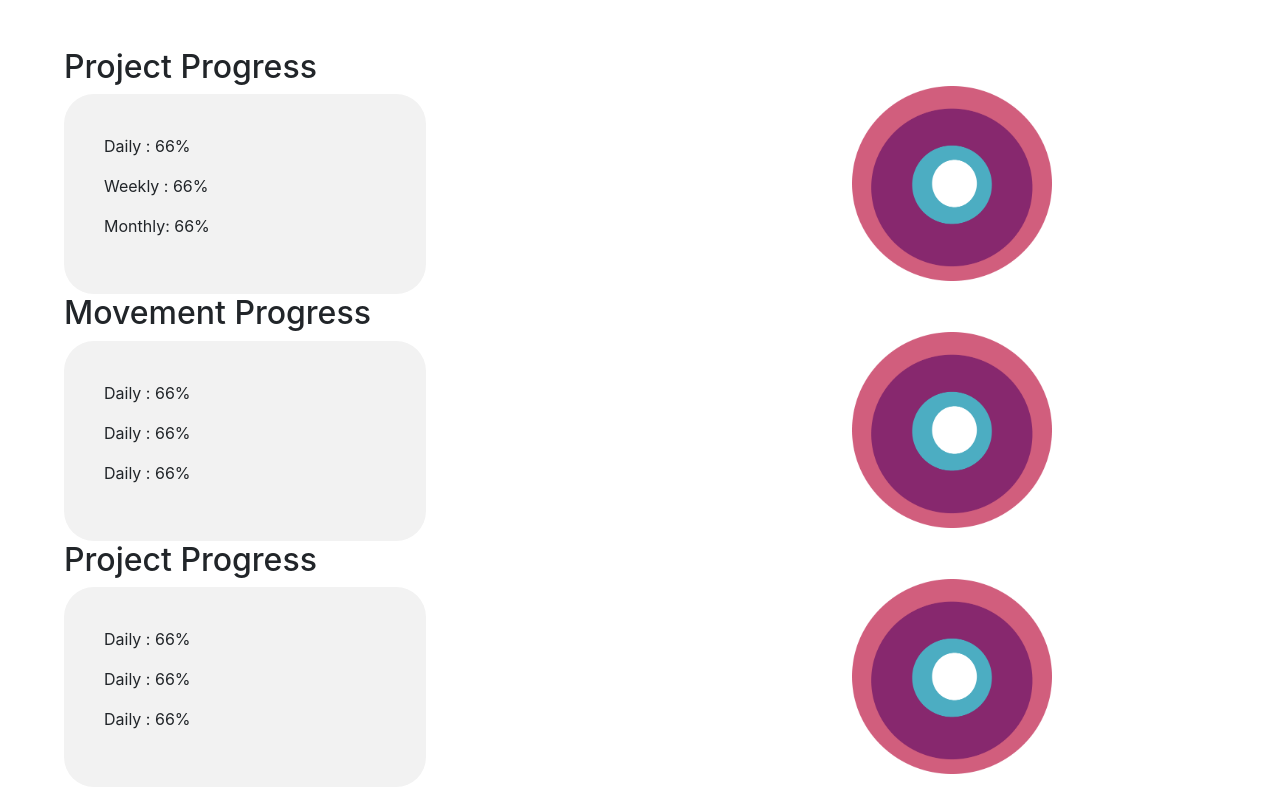
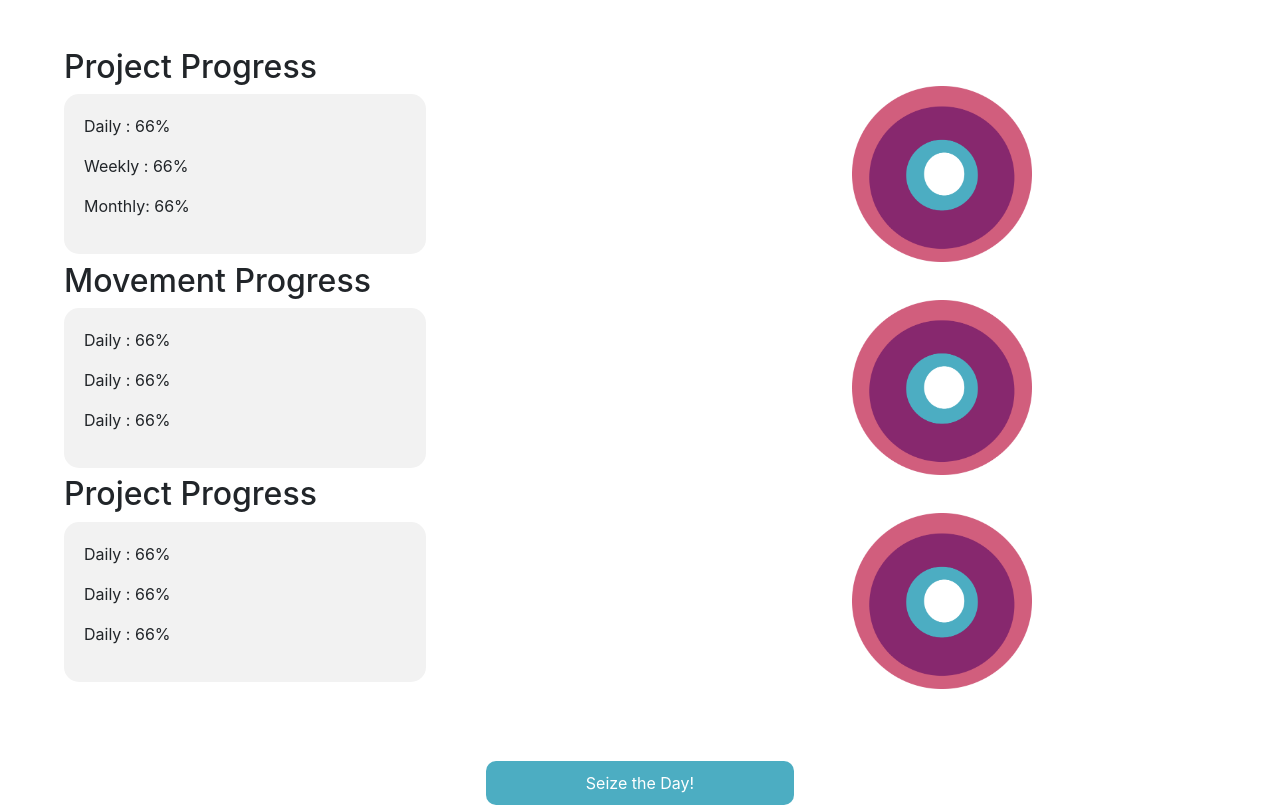
Before and after one commit to nilakande/Web-App, a plain HTML site: page summary.html in a window 1280 px wide. Shown: the part 440-1248 px from the top of the page. Drawn offline with nearby package versions, Linux system fonts and the light colour scheme.

Commit message:
chnages done

```diff
--- a/style.css
+++ b/style.css
@@ -564,9 +564,9 @@ font-size:13px;
 }
 .text7 {
     background: #F2F2F2;
-    padding: 40px;
+    padding: 20px;
     width: 362px;
-    border-radius: 30px;
+    border-radius: 15px;
 }
 .pagebtn7{
     color: #fff;
--- a/summary.html
+++ b/summary.html
@@ -114,7 +114,7 @@
           </div>
         </div>
         <div class="col-md-2">
-          <img  src="./image/Group 33001.png" class="cta-logo hide-on-desktop" style="width: 200px;  margin-top: 38px;">
+          <img  src="./image/Group 33001.png" class="cta-logo hide-on-desktop" style="width: 180px;  margin-top: 38px;">
         </div>
       </div>
       <div class="row proz">
@@ -127,7 +127,7 @@
           </div>
         </div>
         <div class="col-md-2">
-          <img src="./image/Group 33001.png" class="cta-logo hide-on-desktop" style="width: 200px;  margin-top: 38px;">
+          <img src="./image/Group 33001.png" class="cta-logo hide-on-desktop" style="width: 180px;  margin-top: 38px;">
         </div>
       </div>
       <div class="row proz">
@@ -140,7 +140,7 @@
           </div>
         </div>
         <div class="col-md-2">
-          <img src="./image/Group 33001.png" class="cta-logo hide-on-desktop" style="width: 200px;  margin-top: 38px;">
+          <img src="./image/Group 33001.png" class="cta-logo hide-on-desktop" style="width: 180px;  margin-top: 38px;">
         </div>
       </div>
       <div class="d-flex my-5 justify-content-center py-4">
```
